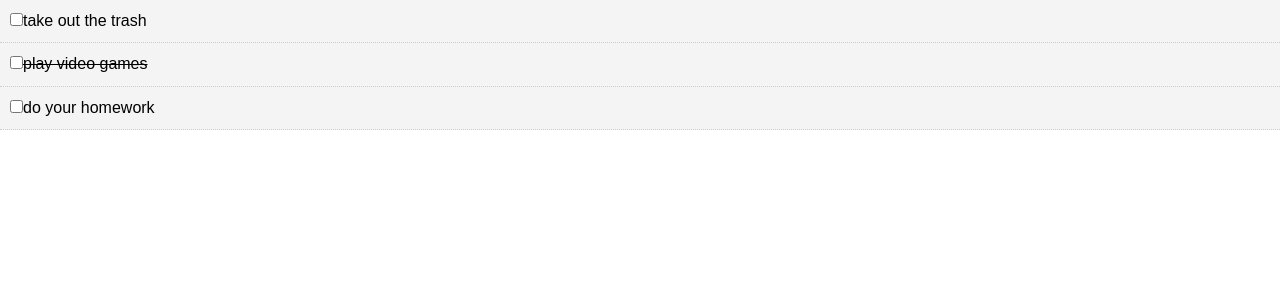
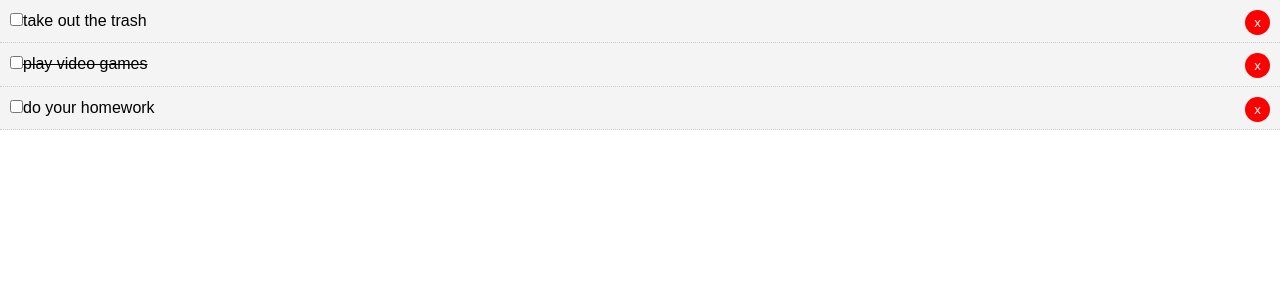
Before and after one commit to superterminal/todolist-react-crashcourse, a React (Create React App) app: page / in a window 1280 px wide. Shown: the top 300 px of the page. Built offline with nearby package versions, Linux system fonts and the light colour scheme.

Commit message:
added delete

```diff
--- a/src/App.js
+++ b/src/App.js
@@ -32,13 +32,21 @@ class App extends Component {
           todo.completed = !todo.completed;
         }
         return todo;
-      })})
+      })});
+  }
+
+  deleteTodo = (id) => {
+    this.setState({ todos: [...this.state.todos.filter(todo =>
+      todo.id !== id)
+    ]});
   }
 
   render() {
     return (
       <div className="App">
-        <Todos todos={this.state.todos} markComplete={this.markComplete} />
+        <Todos todos={this.state.todos}
+        markComplete={this.markComplete}
+        deleteTodo={this.deleteTodo}/>
       </div>
     )
   }
--- a/src/components/TodoItem.js
+++ b/src/components/TodoItem.js
@@ -19,6 +19,7 @@ class TodoItem extends Component {
                 <p>
                     <input type="checkbox" onChange={this.props.markComplete.bind(this, id)} />
                     { title }
+                    <button style={btnStyle} onClick={this.props.deleteTodo.bind(this, id)}>x</button>
                 </p>
             </div>
         )
@@ -29,4 +30,14 @@ TodoItem.propTypes = {
     todo: PropTypes.object.isRequired
 }
 
+const btnStyle = {
+    background: '#ff0000',
+    color: '#fff',
+    border: 'none',
+    padding: '5px 9px',
+    borderRadius: '50%',
+    cursor: 'pointer',
+    float: 'right'
+}
+
 export default TodoItem;
--- a/src/components/Todos.js
+++ b/src/components/Todos.js
@@ -6,7 +6,10 @@ class Todos extends Component {
 
     render() {
         return this.props.todos.map(todo => (
-            <TodoItem key={todo.id} todo={todo} markComplete={this.props.markComplete} />
+            <TodoItem key={todo.id} todo={todo}
+            markComplete={this.props.markComplete}
+            deleteTodo={this.props.deleteTodo}
+            />
         ));
     }
 }
```
